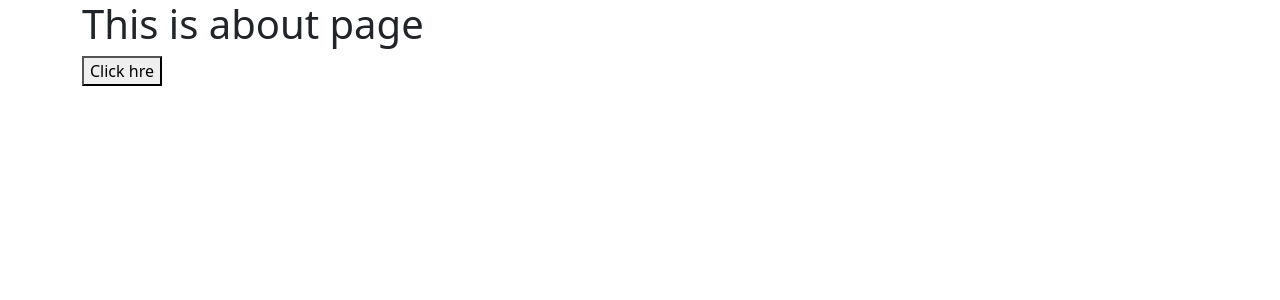
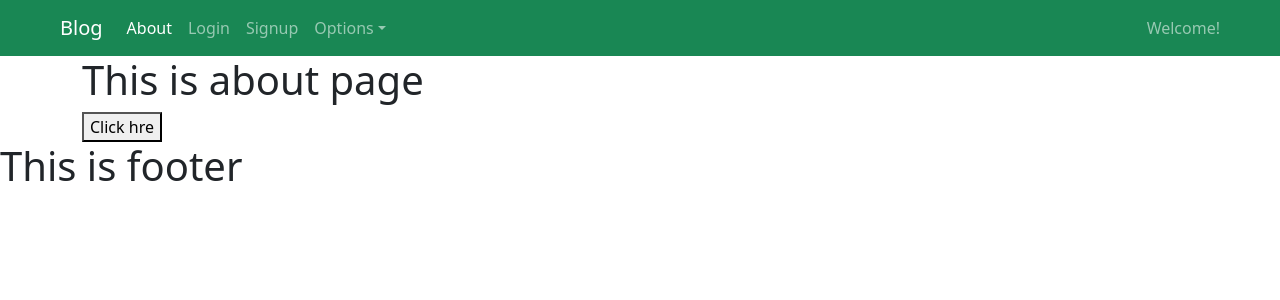
Before and after one commit to Mamun1999/BlogApp-SpringBoot-React, a React (Create React App) app in the folder frontendblog/: page /about in a window 1280 px wide. Shown: the top 300 px of the page. Built offline with nearby package versions, Linux system fonts and the light colour scheme.

Commit message:
component_create

```diff
--- a/frontendblog/src/App.js
+++ b/frontendblog/src/App.js
@@ -10,6 +10,7 @@ import Home from './pages/Home';
 
 import About from './pages/About';
 import Signup from './pages/Signup';
+import Services from './pages/Services';
 
 function App() {
   return (
@@ -20,6 +21,7 @@ function App() {
       <Route path="login" element={<Login/> }/>
       <Route path="signup" element={<Signup/> }/>
       <Route path="about" element={ <About/>}/>
+      <Route path="services" element={<Services/>}/>
      </Routes>
 
      </BrowserRouter>
--- a/frontendblog/src/components/CustomNavbar.jsx
+++ b/frontendblog/src/components/CustomNavbar.jsx
@@ -1,3 +1,4 @@
+import { NavLink as ReactLink } from 'react-router-dom';
 import React, { useState } from 'react';
 import {
   Collapse,
@@ -26,33 +27,35 @@ function CustomNavbar() {
                 expand="md"
                 fixed=""
                 className="px-5">
-        <NavbarBrand href="/">
+        <NavbarBrand tag={ReactLink} to="/">
       Blog
     </NavbarBrand>
         <NavbarToggler onClick={toggle} />
         <Collapse isOpen={isOpen} navbar>
           <Nav className="me-auto" navbar>
             <NavItem>
-              <NavLink href="/components/">Components</NavLink>
+              {/* for component showing dynamically we declare NavLink as reactlink and now we use tag={ReactLink} to ="/login" */}
+              <NavLink tag={ReactLink} to="/about">About</NavLink>
             </NavItem>
             <NavItem>
-              <NavLink href="https://github.com/reactstrap/reactstrap">
-                GitHub
-              </NavLink>
+            <NavLink tag={ReactLink} to="/login">Login</NavLink>
+            </NavItem>
+            <NavItem>
+            <NavLink tag={ReactLink} to="/signup">Signup</NavLink>
             </NavItem>
             <UncontrolledDropdown nav inNavbar>
               <DropdownToggle nav caret>
                 Options
               </DropdownToggle>
               <DropdownMenu right>
-                <DropdownItem>Option 1</DropdownItem>
-                <DropdownItem>Option 2</DropdownItem>
+                <DropdownItem tag={ReactLink} to="/services">Services</DropdownItem>
+                <DropdownItem>Contact</DropdownItem>
                 <DropdownItem divider />
-                <DropdownItem>Reset</DropdownItem>
+                <DropdownItem>Facebook</DropdownItem>
               </DropdownMenu>
             </UncontrolledDropdown>
           </Nav>
-          <NavbarText>Simple Text</NavbarText>
+          <NavbarText>Welcome!</NavbarText>
         </Collapse>
       </Navbar>
     </div>
--- a/frontendblog/src/pages/About.js
+++ b/frontendblog/src/pages/About.js
@@ -1,11 +1,15 @@
+import Base from "../components/Base";
+
 const About = () =>{
 
     return (
+      <Base>
        <div className="container">
         <h1>This is about page</h1>
             <button>Click hre</button>
 
        </div>
+      </Base>
     );
 }
 export default About;
--- a/frontendblog/src/pages/Home.js
+++ b/frontendblog/src/pages/Home.js
@@ -4,7 +4,9 @@ const Home = () =>{
 
     return (
        <Base>
-       <h1>This is Home page</h1>
+      <div>
+      <h1>This is Home page</h1>
+      </div>
        </Base>
     );
 }
--- /dev/null
+++ b/frontendblog/src/pages/Services.jsx
@@ -0,0 +1,16 @@
+import Base from "../components/Base"
+
+const Services =()=>{
+
+   return (
+    <Base>
+    <div>
+        <h1>this is services page</h1>
+
+    </div>
+    </Base>
+   )
+
+}
+
+export default Services;
--- a/frontendblog/src/pages/Signup.js
+++ b/frontendblog/src/pages/Signup.js
@@ -1,10 +1,18 @@
+import Base from "../components/Base";
+
 const Signup = () =>{
 
     return (
+
+
+        <Base>
         <div>
             <h1>This is Signup page</h1>
             <button>Click hre</button>
         </div>
+        </Base>
+
+
     );
 }
 export default Signup;
```
Also changed, not shown: 2 other files (tests, documents, lock files or other folders).
